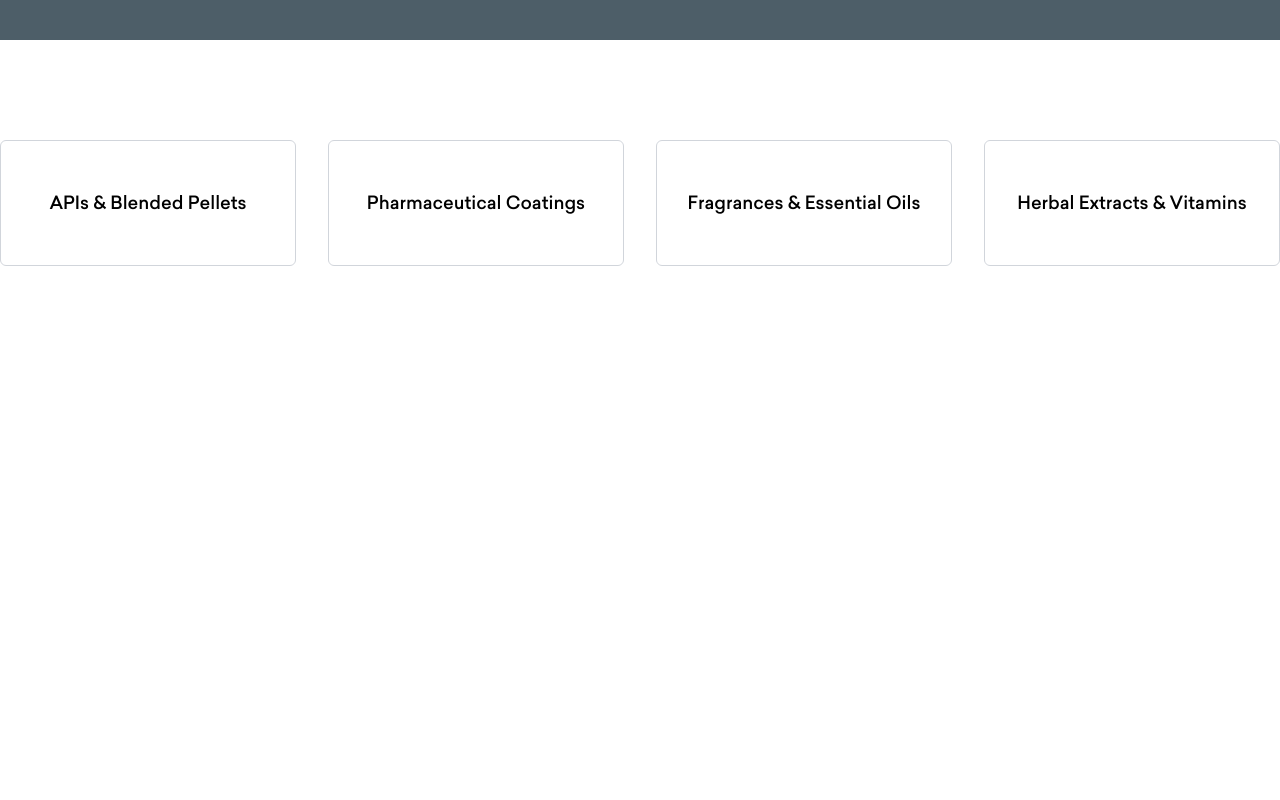
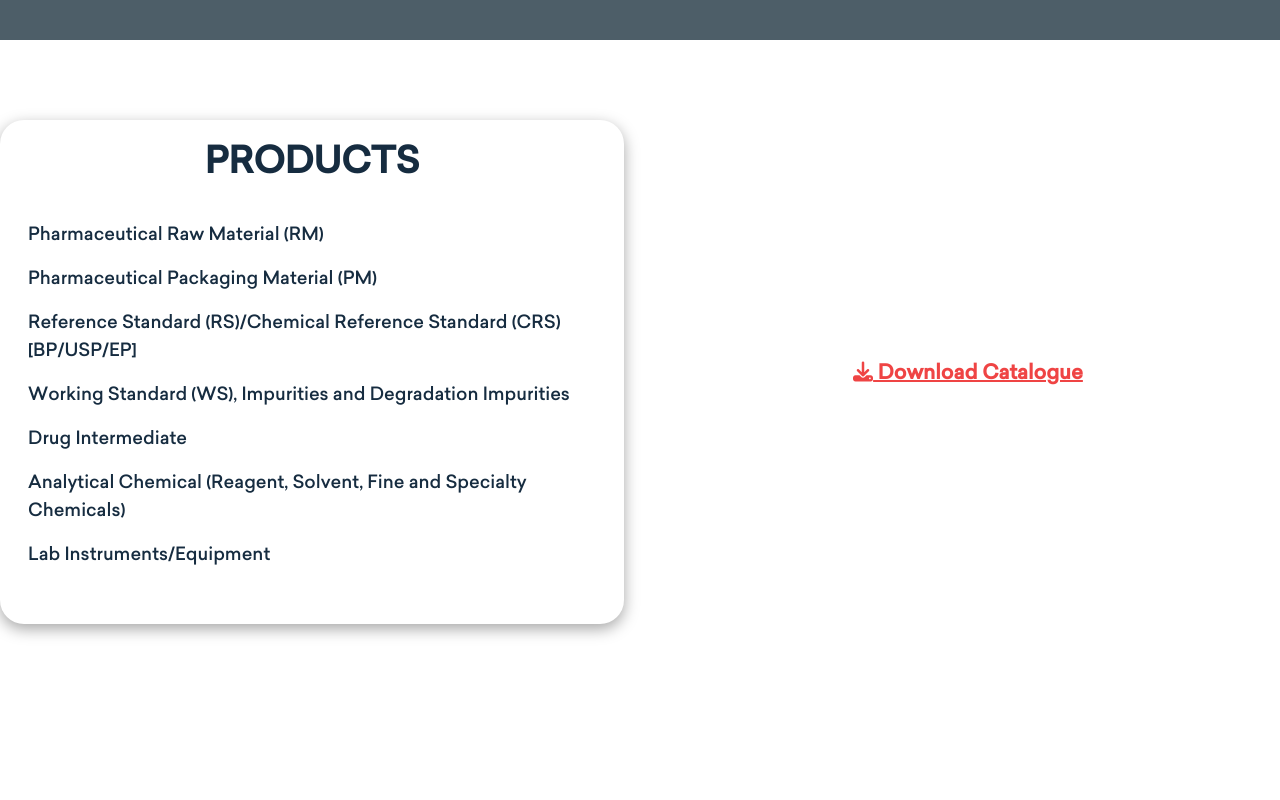
Before and after one commit to antorntech/mjrawfusion, a React (Vite) app: page /products in a window 1280 px wide. Shown: the part 520-1320 px from the top of the page. Built offline with nearby package versions, Linux system fonts and the light colour scheme.

Commit message:
add some change on products page

```diff
--- a/src/index.css
+++ b/src/index.css
@@ -41,6 +41,10 @@ body {
 
 .custom-shadow {
   box-shadow: rgba(0, 0, 0, 0.1) 0px 4px 12px;
+}
+
+.new-shadow {
+  box-shadow: rgba(0, 0, 0, 0.35) 0px 5px 15px;
 }
 
 .next-arrow {
--- a/src/pages/Products.jsx
+++ b/src/pages/Products.jsx
@@ -6,77 +6,90 @@ const Products = () => {
   const products = [
     {
       id: 1,
-      name: "APIs & Blended Pellets",
-      image: "images/clients/sponsor-1.png",
+      name: "Pharmaceutical Raw Material (RM)",
     },
     {
       id: 2,
-      name: "Pharmaceutical Coatings",
-      image: "images/clients/sponsor-2.png",
+      name: "Pharmaceutical Packaging Material (PM)",
     },
     {
       id: 3,
-      name: "Fragrances & Essential Oils",
-      image: "images/clients/sponsor-3.png",
+      name: "Reference Standard (RS)/Chemical Reference Standard (CRS) [BP/USP/EP]",
     },
     {
       id: 4,
-      name: "Herbal Extracts & Vitamins",
-      image: "images/clients/sponsor-4.png",
+      name: "Working Standard (WS), Impurities and Degradation Impurities",
+    },
+    {
+      id: 5,
+      name: "Drug Intermediate",
+    },
+    {
+      id: 6,
+      name: "Analytical Chemical (Reagent, Solvent, Fine and Specialty Chemicals)",
+    },
+    {
+      id: 7,
+      name: "Lab Instruments/Equipment",
     },
   ];
 
   const services = [
     {
       id: 1,
-      title: "Turn Key Pharmaceuticals projects",
-      description:
-        "Conceptual design, Basic Engineering, detailed Engineering, Validation Master Plan, Supply, Installation and commissioning of HVAC, Clean room, Floor and all utilities",
-      icon: <i class="fa-solid fa-chart-pie text-[50px] text-[#04cafb]"></i>,
+      name: "API Micronization/Lyophilization",
     },
     {
       id: 2,
-      title: "Technological support",
-      description:
-        "We provide technological support for all Pharmaceutical discipline including biotechnology",
-      icon: (
-        <i class="fa-solid fa-book-bookmark text-[50px] text-[#04cafb]"></i>
-      ),
+      name: "Contract Research Service (CRO)",
     },
     {
       id: 3,
-      title: "Installation & commissioning",
-      description:
-        "Supply Installation & commissioning of process & Packaging Machineries for all discipline of Pharmaceuticals, Food & Cosmetics production facility",
-      icon: <i class="fa-solid fa-gauge text-[50px] text-[#04cafb]"></i>,
+      name: "CDMO (Regular API and HPAPI)",
     },
     {
       id: 4,
-      title: "Installation & validation",
-      description:
-        "Supply installation & validation of all kind of Laboratory instrument,inspection & security system required for Pharmaceutical industry",
-      icon: <i class="fa-solid fa-barcode text-[50px] text-[#04cafb]"></i>,
+      name: "Technology Development and Transfer Services",
     },
     {
       id: 5,
-      title: "Supply of Specialized devices",
-      description:
-        "For unit dose delivery/dispensing systems for pulmonary and Ear, Nose and Eye product. All kind of packaging materials required for pharmaceutical industry and also Raw materials and Excipient",
-      icon: <i class="fa-solid fa-people-group text-[50px] text-[#04cafb]"></i>,
+      name: "Drug Synthesis",
     },
     {
       id: 6,
-      title: "API & PVC",
-      description: "Turn Key API,PVC & Synthetic Leather Projects.",
-      icon: <i class="fa-brands fa-quinscape text-[50px] text-[#04cafb]"></i>,
+      name: "Bioequivalence Studies",
+    },
+    {
+      id: 7,
+      name: "Fixed Dose Combination",
+    },
+    {
+      id: 8,
+      name: "Pharmacovigilance",
+    },
+    {
+      id: 9,
+      name: "DMF Preparation, Filing and Dossier Service",
     },
   ];
   return (
     <>
       <PageHeader title="Products" imageUrl="/images/pageheader.jpg" />
-      <div className="px-5 md:px-0 py-[50px] md:py-[80px] lg:py-[100px]">
+      <div className="px-5 md:px-0 py-[50px] md:py-[80px]">
         <div className="max-w-screen-xl mx-auto">
-          <div className="grid grid-cols-1 md:grid-cols-4 gap-5 md:gap-8">
+          <div className="grid grid-cols-1 md:grid-cols-2 gap-8 mb-12">
+            <div
+              data-aos="zoom-in"
+              data-aos-delay="100"
+              data-aos-duration="1500"
+              className="col-span-1 new-shadow p-5 pb-12 rounded-3xl"
+            >
+              <div>
+                <h2 className="text-2xl md:text-4xl text-[#162C40] font-bold text-center mb-8 uppercase">
+                  Products
+                </h2>
+              </div>
+              <div>
                 {products.map((product, index) => (
                   <Link
                     to={{
@@ -88,33 +101,64 @@ const Products = () => {
                       id: product.id,
                     }}
                     key={index}
-                className="relative group flex items-center justify-center text-center border border-gray-300 transition-all duration-500 ease-in-out py-12 px-5 overflow-hidden rounded-md"
+                    className="relative group flex items-center text-start transition-all duration-500 ease-in-out overflow-hidden rounded-md p-2"
                   >
                     <div className="absolute inset-0 bg-gradient-to-l from-[#04cafb] to-[#039dda] opacity-0 group-hover:opacity-100 transition-opacity duration-500"></div>
-                <p className="relative text-lg group-hover:text-white transition-all duration-500 z-10">
+                    <p className="relative text-lg text-[#162C40] group-hover:text-white transition-all duration-500 z-10">
                       {product.name}
                     </p>
                   </Link>
                 ))}
               </div>
-          <div className="grid grid-cols-1 md:grid-cols-2 lg:grid-cols-3 gap-8 md:gap-12 mt-12 md:mt-20">
-            {services.map((service) => (
+            </div>
+            <div className="col-span-1 flex items-center justify-center">
+              <p className="text-center text-xl font-semibold text-red-500 cursor-pointer underline">
+                <i class="fa-solid fa-download"></i> Download Catalogue
+              </p>
+            </div>
+          </div>
+          <div className="grid grid-cols-1 md:grid-cols-2 gap-8">
+            <div className="col-span-1 flex items-center justify-center">
+              <p className="text-center text-xl font-semibold text-red-500 cursor-pointer underline">
+                <i class="fa-solid fa-download"></i> Download Catalogue
+              </p>
+            </div>
             <div
-                data-aos="fade-up"
+              data-aos="zoom-in"
               data-aos-delay="100"
-                data-aos-duration="1000"
-                key={service.id}
-                className="p-0 md:p-5 bg-white rounded-xl hover:shadow-xl transition-all duration-500"
+              data-aos-duration="1500"
+              className="col-span-1 new-shadow p-5 rounded-3xl"
             >
-                <div className="flex items-center gap-3">
-                  {service.icon}
-                  <h3 className="text-lg md:text-xl font-bold">
-                    {service.title}
-                  </h3>
+              <div className="mb-8">
+                <h2 className="text-2xl md:text-4xl font-bold text-center mb-3 uppercase text-[#162C40]">
+                  Services
+                </h2>
+                <p className="text-md md:text-3xl text-[#162C40] text-center leading-relaxed">
+                  Advance Pharmaceutical Technology and Regulatory Support
+                </p>
               </div>
-                <p className="text-gray-500 mt-3">{service.description}</p>
+              <div>
+                {services.map((service, index) => (
+                  <Link
+                    to={{
+                      pathname: `/services/${service.name
+                        .replace(/\s+/g, "-")
+                        .toLowerCase()}`,
+                    }}
+                    state={{
+                      id: service.id,
+                    }}
+                    key={index}
+                    className="relative group flex items-center text-start transition-all duration-500 ease-in-out overflow-hidden rounded-md p-2"
+                  >
+                    <div className="absolute inset-0 bg-gradient-to-l from-[#04cafb] to-[#039dda] opacity-0 group-hover:opacity-100 transition-opacity duration-500"></div>
+                    <p className="relative text-lg text-[#162C40] group-hover:text-white transition-all duration-500 z-10">
+                      {service.name}
+                    </p>
+                  </Link>
+                ))}
               </div>
-            ))}
+            </div>
           </div>
         </div>
       </div>
--- /dev/null
+++ b/src/pages/demo.jsx
@@ -0,0 +1,21 @@
+<div className="grid grid-cols-1 md:grid-cols-4 gap-5 md:gap-8">
+  {products.map((product, index) => (
+    <Link
+      to={{
+        pathname: `/products/${product.name
+          .replace(/\s+/g, "-")
+          .toLowerCase()}`,
+      }}
+      state={{
+        id: product.id,
+      }}
+      key={index}
+      className="relative group flex items-center justify-center text-center border border-gray-300 transition-all duration-500 ease-in-out py-12 px-5 overflow-hidden rounded-md"
+    >
+      <div className="absolute inset-0 bg-gradient-to-l from-[#04cafb] to-[#039dda] opacity-0 group-hover:opacity-100 transition-opacity duration-500"></div>
+      <p className="relative text-lg group-hover:text-white transition-all duration-500 z-10">
+        {product.name}
+      </p>
+    </Link>
+  ))}
+</div>;
```
Also changed, not shown: 1 other file (tests, documents, lock files or other folders). Lines whose indentation alone changed are shown as unchanged.
